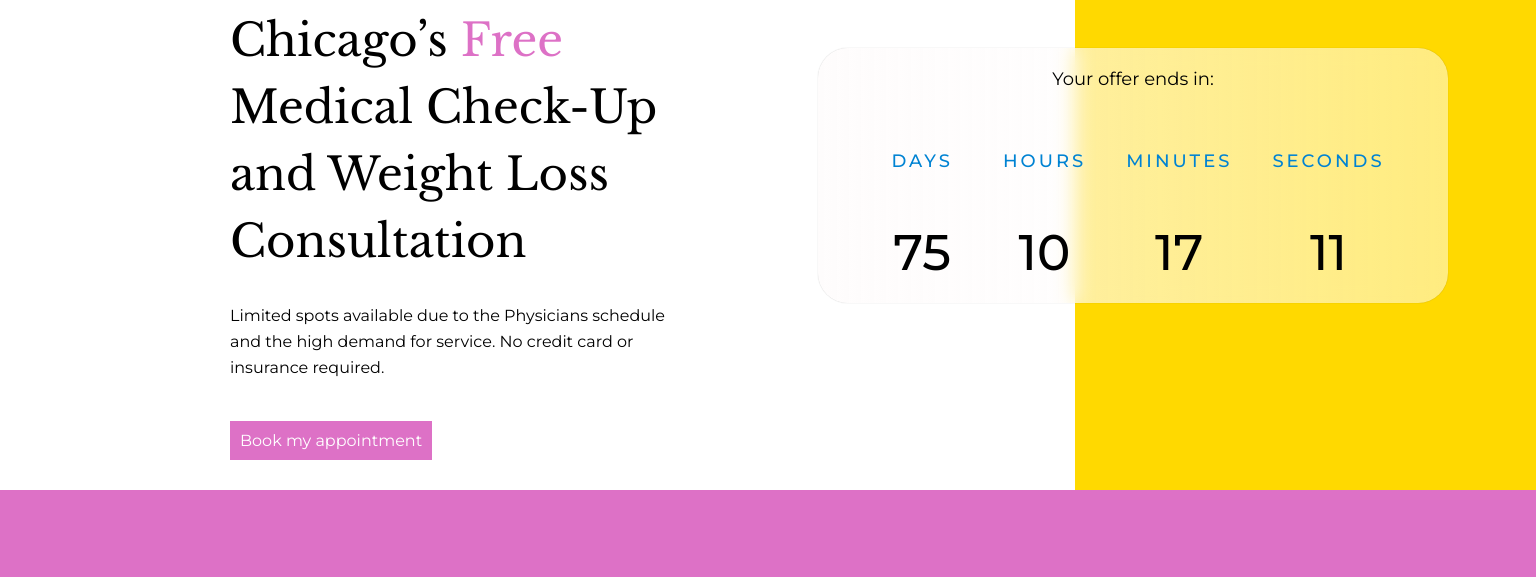
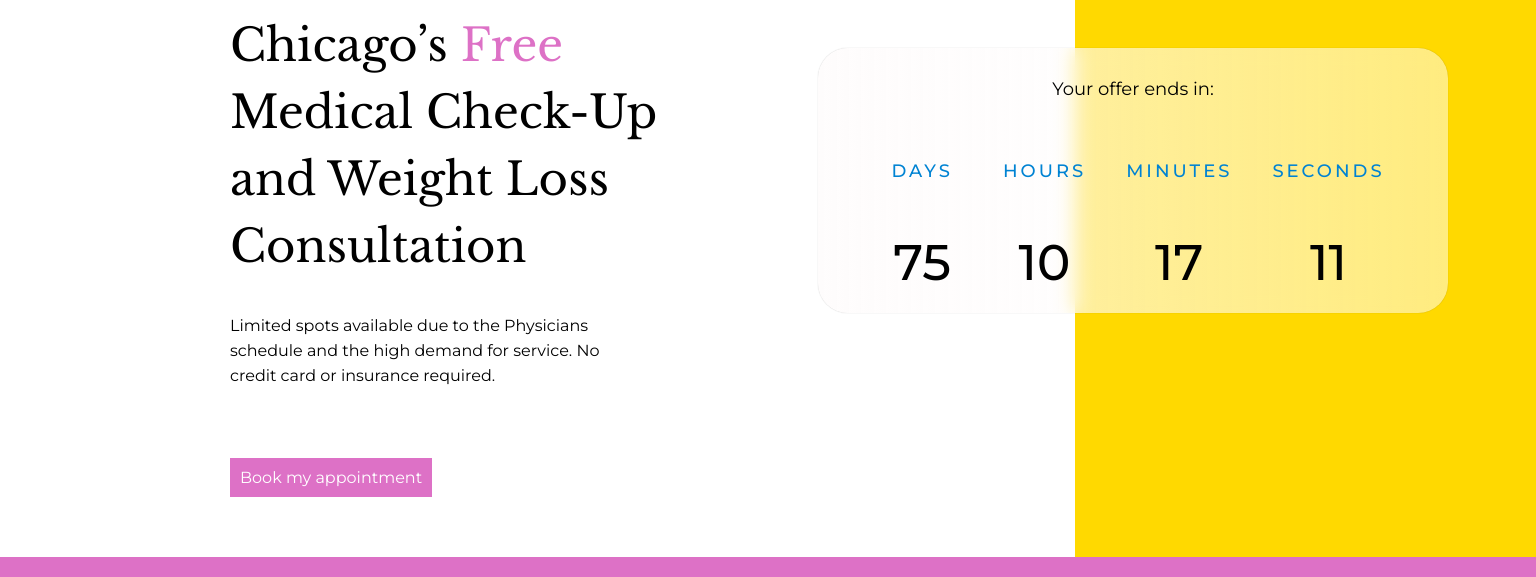
Before and after one commit to Valentin-Carreras-Simois/Alpha-Efficiency-test-task, a plain HTML site: page index.html in a window 1536 px wide. Shown: the part 152-729 px from the top of the page. Drawn offline with nearby package versions, Linux system fonts and the light colour scheme.

Commit message:
System errors 3

```diff
--- a/css/styles.css
+++ b/css/styles.css
@@ -1787,15 +1787,16 @@ footer{
     }
 
     .countdown-paragraph{
-        font-size: 1.8rem;
+        font-size: 2rem;
         margin: 0 0 1rem 3rem;
         padding: 0 2rem;
     }
 
     .countdown-paragraph p {
-        width: 70%;
+        width: 60%;
         padding: 0 3rem;
         margin-left: 15rem;
+        line-height: 2.5rem;
     }
 
     .countdown-container{
@@ -1804,7 +1805,7 @@ footer{
 
     .countdown-container h2{
         font-size: 1.8rem;
-        margin-top: 2rem;
+        margin-top: 3rem;
         margin-bottom: 3rem;
     }
 
@@ -1821,6 +1822,8 @@ footer{
 
     .countdown-button{
         margin-left: 20rem;
-    }
-
-}
+        margin-top: 3rem;
+        margin-bottom: 3rem;
+    }
+
+}
```
